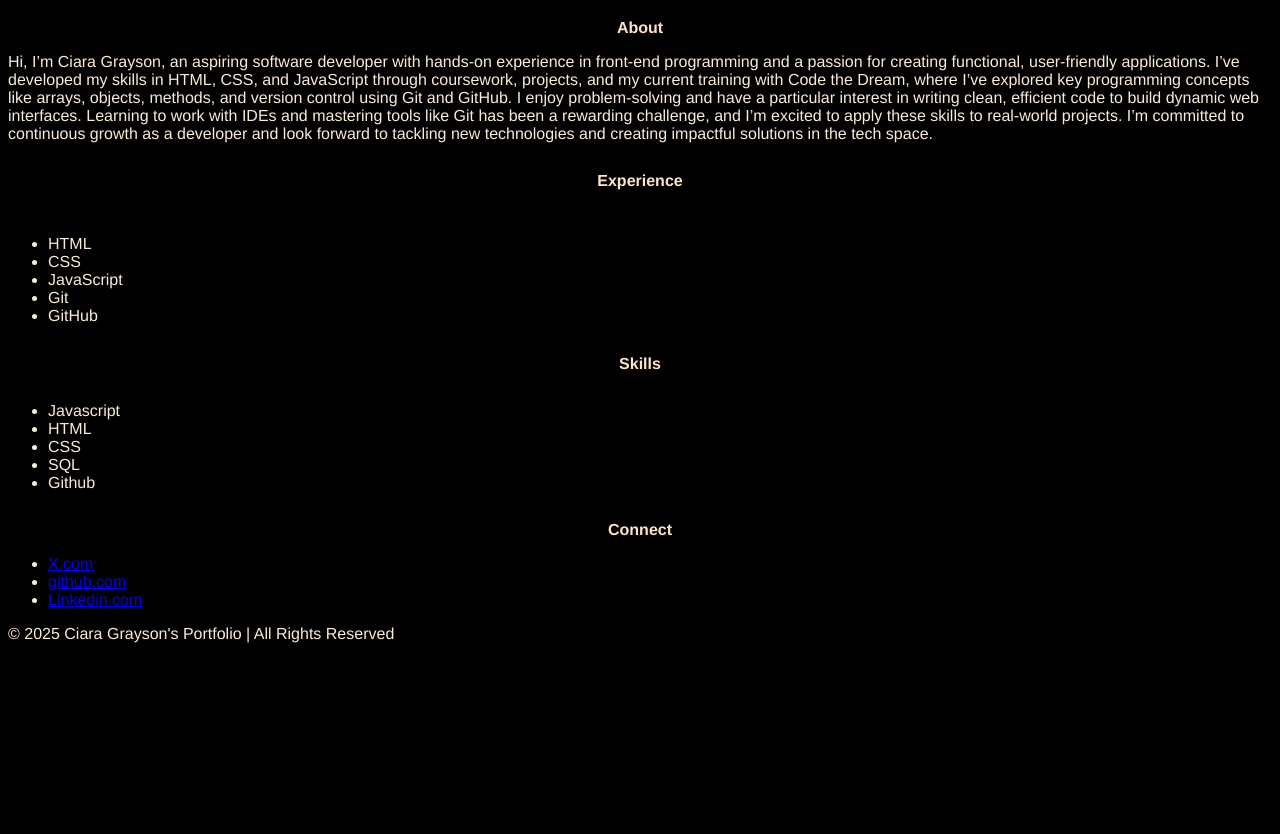
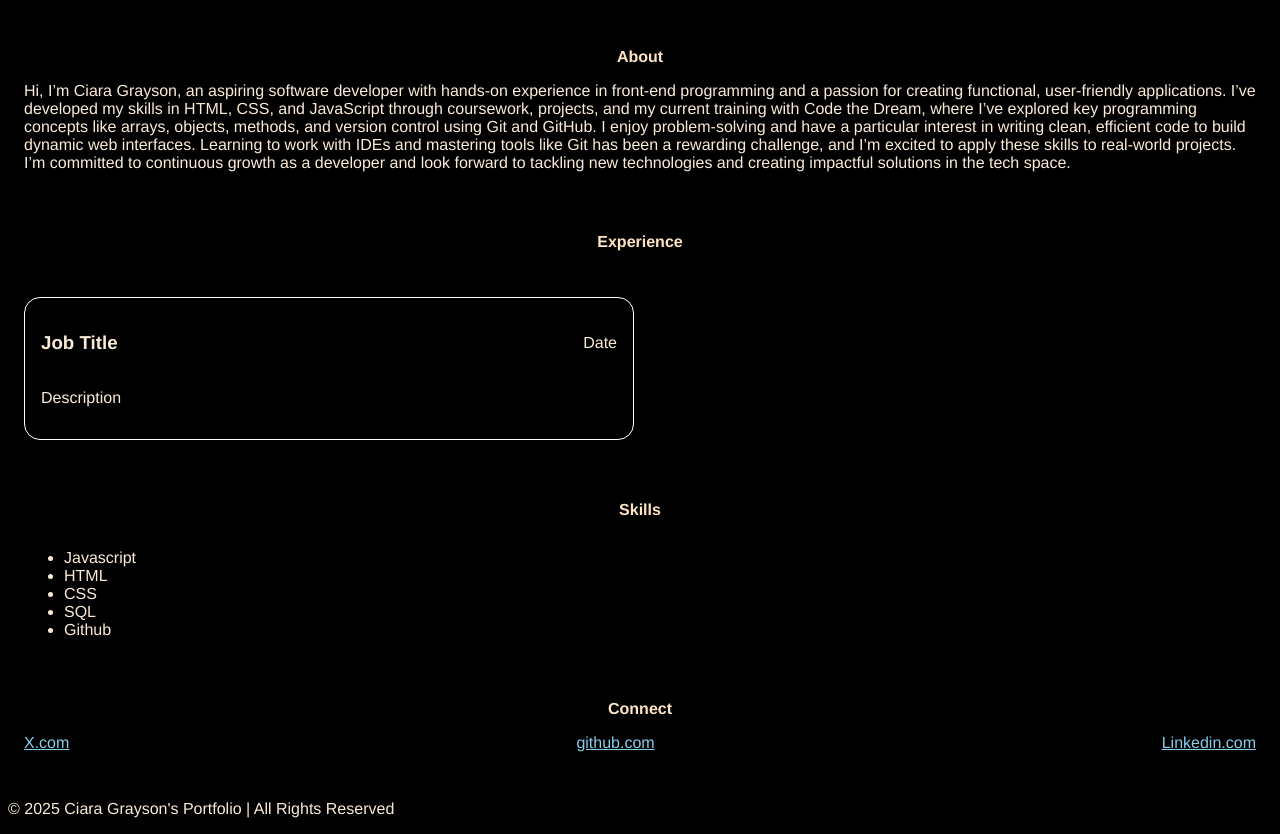
Before and after one commit to ciaragray/Ciara-grayson-jupiter-update, a plain HTML site: page index.html in a window 1280 px wide. Shown: the part 89-923 px from the top of the page. Before the commit the page ends 800 px from the top, so only its background shows below. Drawn offline with Linux system fonts and the light colour scheme.

Commit message:
styled experience and connect sections

```diff
--- /dev/null
+++ b/css/index.css
@@ -0,0 +1,98 @@
+/*Base Styles*/
+
+body {
+  background-color: black;
+  color: antiquewhite;
+  font-family: "Franklin Gothic Medium", "Arial Narrow", Arial, sans-serif;
+}
+h1 {
+  font-family: "Gill Sans", "Gill Sans MT", Calibri, "Trebuchet MS", sans-serif;
+  font-weight: bold;
+  text-align: center;
+}
+h2 {
+  padding: 25px, 50px, 75px, 100px;
+  text-align: center;
+  color: bisque;
+  font-size: medium;
+}
+section {
+  padding: 1rem 1rem;
+}
+/* Navigation Header*/
+
+header {
+  background-color: black;
+  padding: 1rem;
+  position: sticky;
+  top: 0;
+  z-index: 1000;
+}
+nav ul {
+  list-style: none;
+  margin: 0;
+  padding: 0;
+  display: flex;
+  justify-content: center;
+  gap: 1.5rem;
+}
+nav ul li a {
+  text-decoration: none;
+  color: white;
+  font-size: 1rem;
+  padding: 0.5rem 1rem;
+  border-radius: 5px;
+  transition: background-color 0.3s ease;
+}
+/* Sections(About, Experience, Connect, Skills, Projects,) */
+#Experience {
+  display: grid;
+  grid-template-columns: 1fr;
+  gap: 1rem;
+}
+#Experience ul {
+  list-style: none;
+  padding-left: 0;
+}
+#Experience li {
+  max-width: 36rem;
+  border: 1px solid white;
+  border-radius: 1rem;
+  padding: 1rem;
+}
+#Experience .Flex {
+  display: flex;
+  align-items: center;
+  justify-content: space-between;
+}
+#Skills {
+  display: grid;
+}
+#Connect ul {
+  display: flex;
+  justify-content: space-between;
+  list-style: none;
+  padding-left: 0;
+}
+a {
+  color: skyblue;
+}
+/*Tablet Styles*/
+/*Media Query for Tablet*/
+@media (mid-width: 768px) {
+  /*Adjust navigation for tablet*/
+  nav ul {
+    flex-direction: row;
+    gap: 2rem;
+  }
+  h2 {
+    font-size: 1.8rem;
+    color: #007bff;
+  }
+  section {
+    padding: 2rem;
+    background-color: #f9f9f9;
+  }
+}
+/*Desktop Styles*/
+/*Media Query for Desktop*/
--- a/index.css
+++ /dev/null
@@ -1,78 +0,0 @@
-/*Base Styles*/
-
-body{
-    background-color: black;
-    color: antiquewhite;
-    font-family: 'Franklin Gothic Medium', 'Arial Narrow', Arial, sans-serif;
-}
-h1{
-    font-family: 'Gill Sans', 'Gill Sans MT', Calibri, 'Trebuchet MS', sans-serif;
-    font-weight: bold;
-    text-align: center;
-
-}
-h2 {
-    padding: 25px,50px,75px,100px;
-    text-align: center;
-    color: bisque;
-    font-size: medium;
-
-}
-/* Navigation Header*/
-
-header {
-    background-color:black;
-    padding: 1rem;
-    position: sticky;
-    top: 0;
-    z-index: 1000;
-
-}
-nav ul {
-    list-style:none ;
-    margin: 0;
-    padding: 0;
-    display: flex;
-    justify-content: center;
-    gap: 1.5rem;
-
-}
-nav ul li a {
-    text-decoration: none;
-    color: white;
-    font-size: 1rem;
-    padding: 0.5rem 1rem;
-    border-radius: 5px;
-    transition: background-color 0.3s ease;
-
-
-}
-/* Sections(About, Experience, Connect, Skills, Projects,) */
-#Experience {
-    display: grid;
-    grid-template-columns: 1fr;
-    gap: 1rem;
-
-}
-#Skills {
-    display:grid;
-}
-/*Tablet Styles*/
-/*Media Query for Tablet*/
-@media (mid-width: 768px) {
-    /*Adjust navigation for tablet*/
-    nav ul {
-        flex-direction: row;
-        gap: 2rem;
-    }
-    h2 {
-        font-size: 1.8rem;
-        color: #007BFF;
-    }
-    section {
-        padding: 2rem;
-        background-color: #f9f9f9;
-    }
-}
-/*Desktop Styles*/
-/*Media Query for Desktop*/
--- a/index.html
+++ b/index.html
@@ -1,11 +1,10 @@
 <!DOCTYPE html>
 <html lang="en">
-
   <head>
-    <meta charset="UTF-8">
-    <meta name="viewport" content="width=device-width, initial-scale=1.0">
+    <meta charset="UTF-8" />
+    <meta name="viewport" content="width=device-width, initial-scale=1.0" />
     <title>Ciara Grayson's Portfolio</title>
-    <link rel="stylesheet" href="index.css">
+    <link rel="stylesheet" href="./css/index.css" />
   </head>
 
   <body>
@@ -21,29 +20,35 @@
     <h1>Ciara Grayson</h1>
     <section id="About">
       <h2>About</h2>
-        <p>Hi, I’m Ciara Grayson, an aspiring software developer with hands-on experience in front-end programming and a
-            passion for creating functional, user-friendly applications. I’ve developed my skills in HTML, CSS, and
-            JavaScript through coursework, projects, and my current training with Code the Dream, where I’ve explored
-            key programming concepts like arrays, objects, methods, and version control using Git and GitHub.
-
-            I enjoy problem-solving and have a particular interest in writing clean, efficient code to build dynamic web
-            interfaces. Learning to work with IDEs and mastering tools like Git has been a rewarding challenge, and I’m
-            excited to apply these skills to real-world projects.
-
-            I’m committed to continuous growth as a developer and look forward to tackling new technologies and creating
-            impactful solutions in the tech space.</p>
+      <p>
+        Hi, I’m Ciara Grayson, an aspiring software developer with hands-on
+        experience in front-end programming and a passion for creating
+        functional, user-friendly applications. I’ve developed my skills in
+        HTML, CSS, and JavaScript through coursework, projects, and my current
+        training with Code the Dream, where I’ve explored key programming
+        concepts like arrays, objects, methods, and version control using Git
+        and GitHub. I enjoy problem-solving and have a particular interest in
+        writing clean, efficient code to build dynamic web interfaces. Learning
+        to work with IDEs and mastering tools like Git has been a rewarding
+        challenge, and I’m excited to apply these skills to real-world projects.
+        I’m committed to continuous growth as a developer and look forward to
+        tackling new technologies and creating impactful solutions in the tech
+        space.
+      </p>
     </section>
     <section id="Experience">
       <h2>Experience</h2>
       <ul>
-            <li>HTML</li>
-            <li>CSS</li>
-            <li>JavaScript</li>
-            <li>Git</li>
-            <li>GitHub</li>
+        <li>
+          <div class="Flex">
+            <h3>Job Title</h3>
+            <span class="Date">Date</span>
+          </div>
+          <p>Description</p>
+        </li>
       </ul>
     </section>
-    <section id ="Skills">
+    <section id="Skills">
       <h2>Skills</h2>
       <ul></ul>
     </section>
@@ -51,11 +56,10 @@
       <h2>Connect</h2>
       <ul>
         <li><a href="https://x.com/c_grayy20">X.com</a></li>
-            <li><a href= "https://github.com/ciaragray">github.com</a></li>
-            <li><a href="www.linkedin.com/in/ctgrayson10209">Linkedin.com</a> </li>
+        <li><a href="https://github.com/ciaragray">github.com</a></li>
+        <li><a href="www.linkedin.com/in/ctgrayson10209">Linkedin.com</a></li>
       </ul>
     </section>
     <script src="js/index.js"></script>
   </body>
-
 </html>
```
Lines whose indentation alone changed are shown as unchanged.
